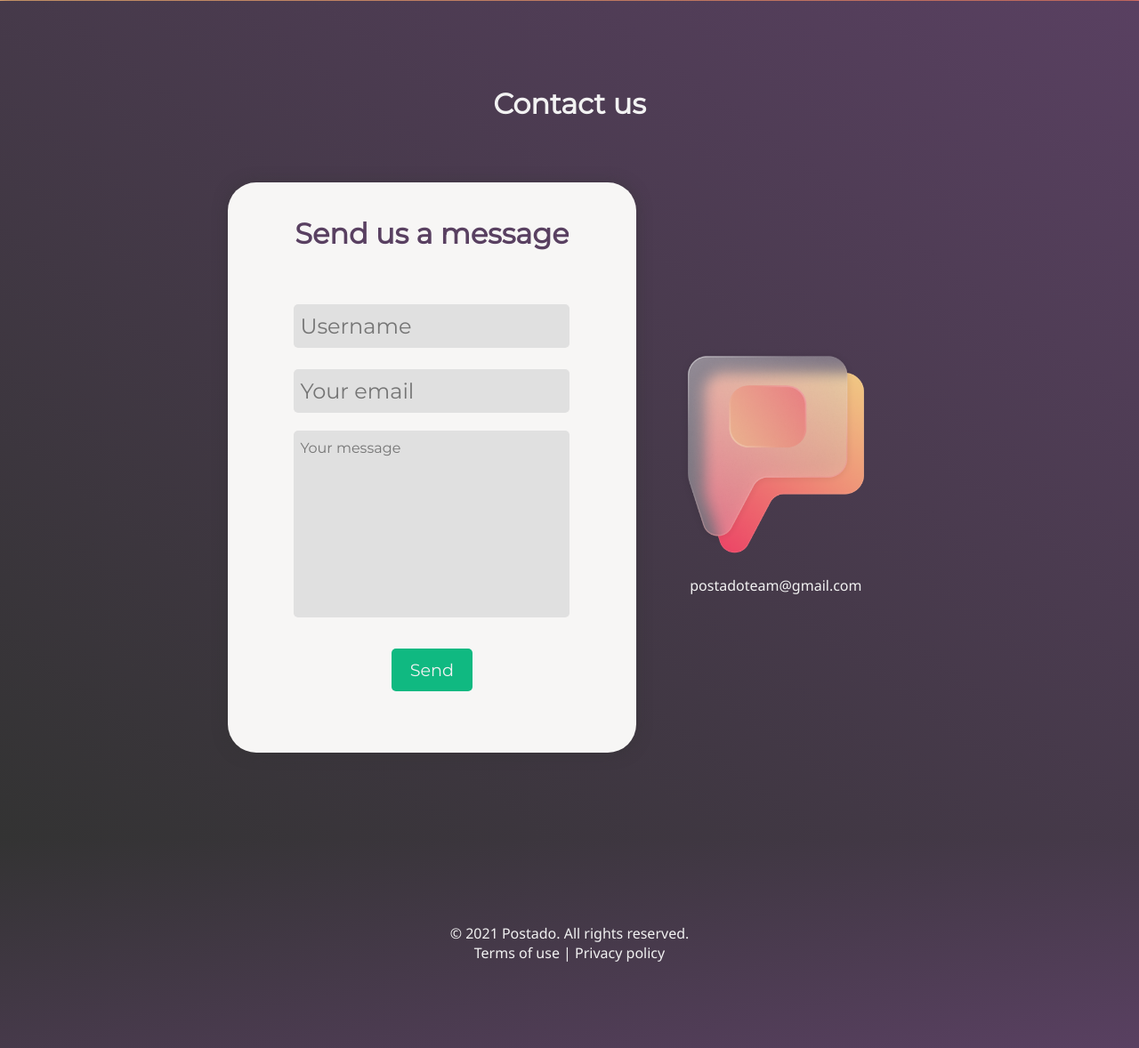
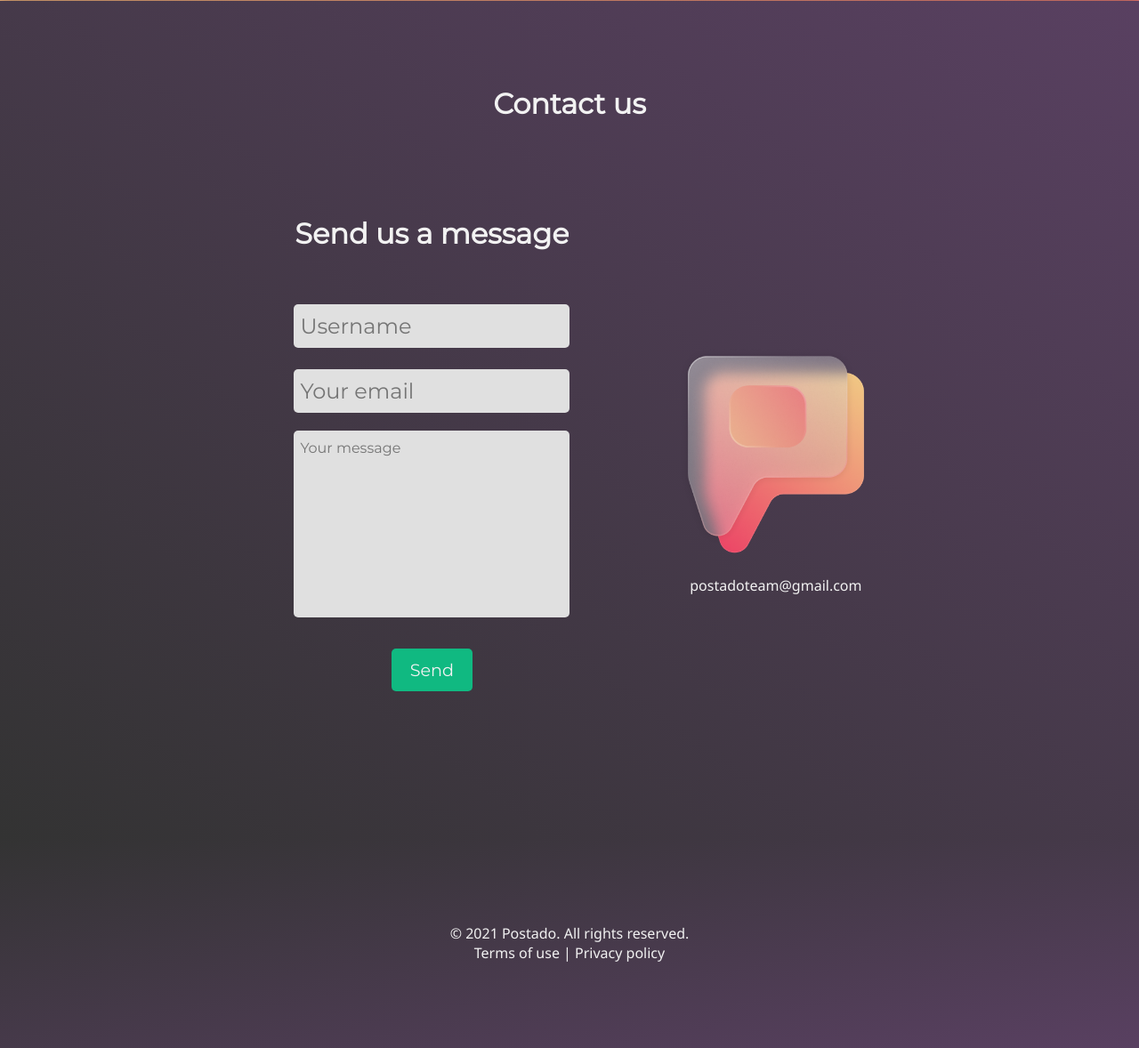
Before and after one commit to Softvvare/postado, a Django app: page / in a window 1280 px wide. Shown: the part 1371-2549 px from the top of the page at 89% size. Run offline with Django 3.2, Linux system fonts and the light colour scheme.

Commit message:
Landing page contact section style update

```diff
--- a/static/css/style.css
+++ b/static/css/style.css
@@ -137,6 +137,10 @@
   -ms-grid-column: 1;
   -ms-grid-column-span: 3;
   grid-column: 1/4;
+  background-color: transparent;
+  color: #f2f2f2;
+  -webkit-box-shadow: none;
+          box-shadow: none;
 }
 
 .contact-section .contact-infos {
--- a/static/sass/_landing.scss
+++ b/static/sass/_landing.scss
@@ -97,6 +97,9 @@
       width: 100%;
       margin: 0;
       grid-column: 1/4;
+      background-color: transparent;
+      color: $light;
+      box-shadow: none;
     }
   }
 
```
Also changed, not shown: 1 other file.
